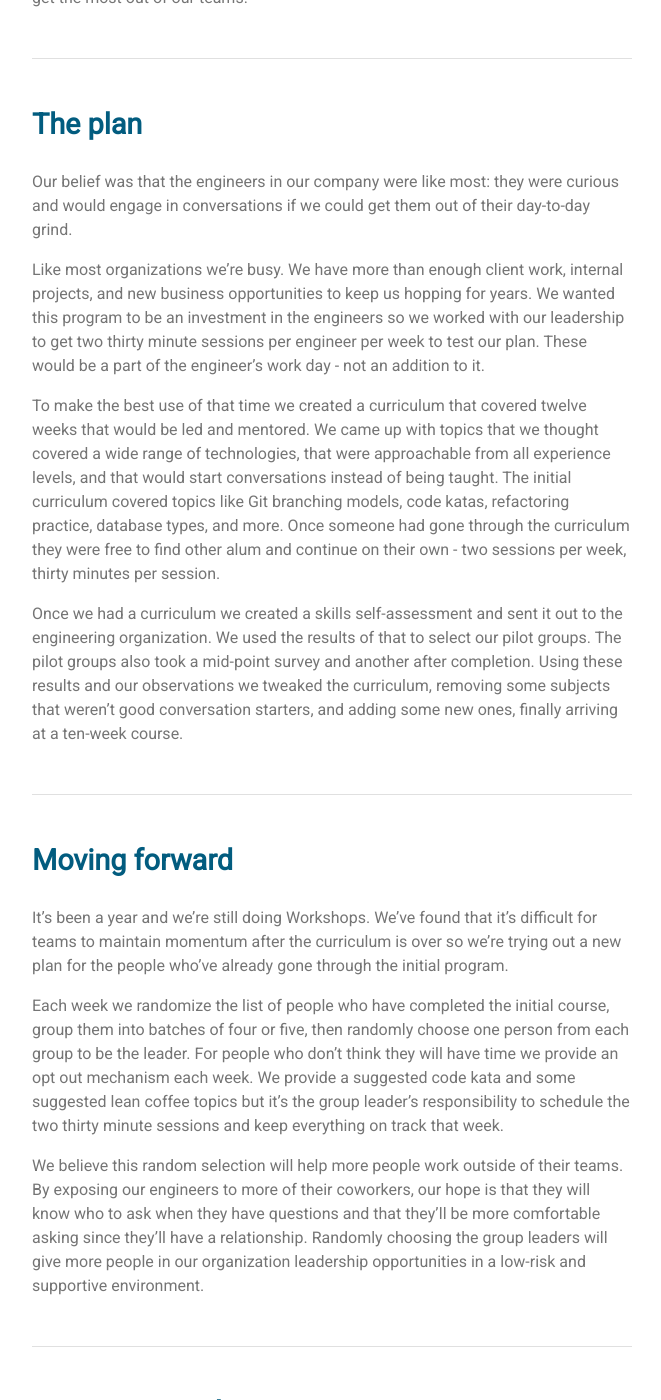
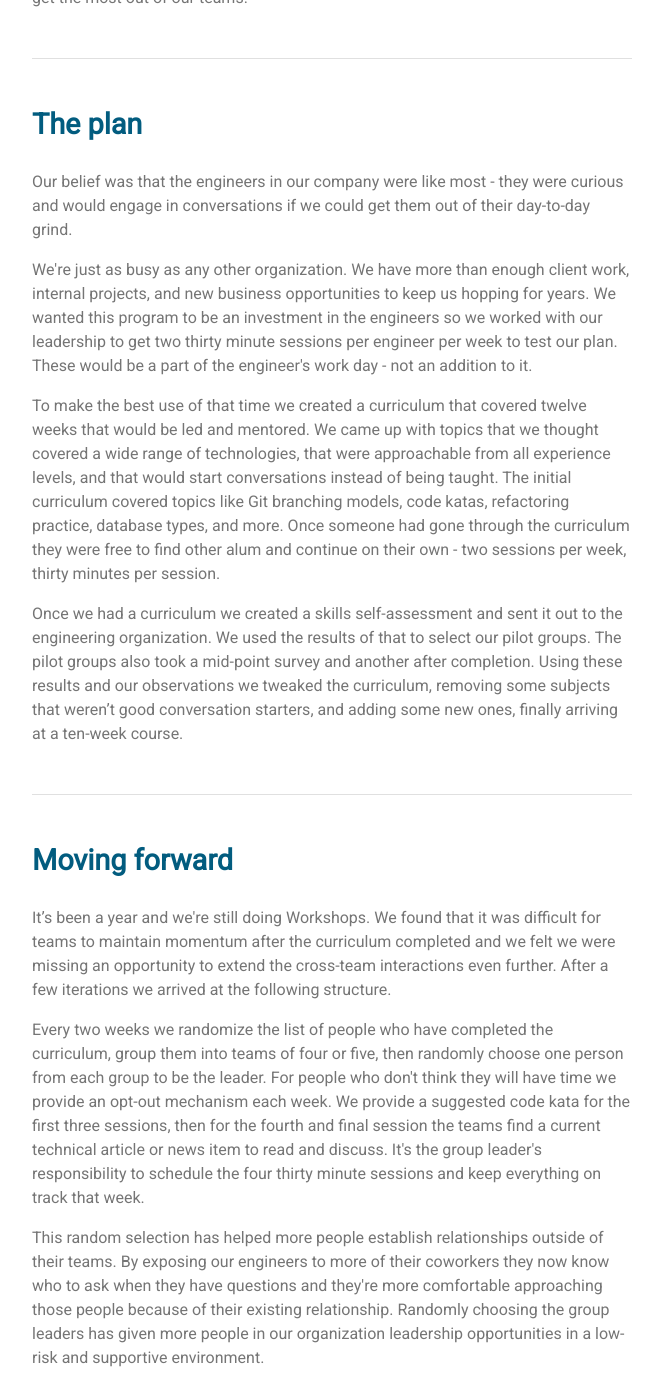
Before and after one commit to trevipay/workshops, a Jekyll site: the page built from docs/index.html, in a window 1280 px wide and 1400 px high, scrolled down 1746 px. Shown: the whole window, without its empty margins (308-969 px from the left). Built offline with Jekyll 4.4.1, drawn with Linux system fonts in a browser that asks for light colours; some of the changed text lies outside the part shown.

Commit message:
Updated index.html to reflect changes.

```diff
--- a/docs/index.html
+++ b/docs/index.html
@@ -3,27 +3,27 @@ layout: home
 ---
 
 <h1>Welcome</h1>
-<p>Welcome to the home of MSTS Workshops. Workshops is our internal learning, exploration, and cross-pollination program at MSTS. This site will describe what opportunities we saw, how they were addressed, how the plan was changed, and where to find our ten-week starter curriculum.</p>
+<p>Welcome to the home of MSTS Workshops. Workshops is our internal learning, exploration, and cross-pollination program at MSTS. This site will describe what opportunities we saw, how they were addressed, how the plan was changed over time, and where to find our ten-week starter curriculum.</p>
 <hr>
 
 <h2>What we were seeing around the office</h2>
 <p>Like many other mature organizations, we had an uneven distribution of engineer experience. In one bucket we had people with more than a decade of experience at our company who brought with them a wealth of knowledge about our industry, our customers, and the history of our organization. In another bucket we had lots of engineers who had arrived in the last year with vast amounts of experience from external organizations and projects. As we were expanding the team we were also bringing in early career engineers who needed exposure to new technologies as well as our internal methodologies.</p>
 <img src="/workshops/assets/experience-distribution.png" alt="Example engineer distribution">
-<p>We also had the fairly typical issue of teams staying within themselves and not reaching out to other teams for help or to collaborate. The organization wasn’t intentionally encouraging those behaviors, they were simply caused by momentum and tribalism.</p>
+<p>We also had the fairly typical issue of teams staying within themselves and not reaching out to other teams for help or to collaborate. The organization wasn’t intentionally encouraging those behaviors - they were simply caused by momentum and tribalism.</p>
 <p>For these reasons and more we had gaps that we needed to bridge so that we could get the most out of our teams.</p>
 <hr>
 
 <h2>The plan</h2>
-<p>Our belief was that the engineers in our company were like most: they were curious and would engage in conversations if we could get them out of their day-to-day grind.</p>
-<p>Like most organizations we’re busy. We have more than enough client work, internal projects, and new business opportunities to keep us hopping for years. We wanted this program to be an investment in the engineers so we worked with our leadership to get two thirty minute sessions per engineer per week to test our plan. These would be a part of the engineer’s work day - not an addition to it.</p>
-<p>To make the best use of that time we created a curriculum that covered twelve weeks that would be led and mentored. We came up with topics that we thought covered a wide range of technologies, that were approachable from all experience levels, and that would start conversations instead of being taught. The initial curriculum covered topics like Git branching models, code katas, refactoring practice, database types, and more. Once someone had gone through the curriculum they were free to find other alum and continue on their own - two sessions per week, thirty minutes per session.</p>
+<p>Our belief was that the engineers in our company were like most - they were curious and would engage in conversations if we could get them out of their day-to-day grind.</p>
+<p>We're just as busy as any other organization. We have more than enough client work, internal projects, and new business opportunities to keep us hopping for years.  We wanted this program to be an investment in the engineers so we worked with our leadership to get two thirty minute sessions per engineer per week to test our plan. These would be a part of the engineer's work day - not an addition to it.</p>
+<p>To make the best use of that time we created a curriculum that covered twelve weeks that would be led and mentored. We came up with topics that we thought covered a wide range of technologies, that were approachable from all experience levels, and that would start conversations instead of being taught.  The initial curriculum covered topics like Git branching models, code katas, refactoring practice, database types, and more. Once someone had gone through the curriculum they were free to find other alum and continue on their own - two sessions per week, thirty minutes per session.</p>
 <p>Once we had a curriculum we created a skills self-assessment and sent it out to the engineering organization. We used the results of that to select our pilot groups. The pilot groups also took a mid-point survey and another after completion. Using these results and our observations we tweaked the curriculum, removing some subjects that weren’t good conversation starters, and adding some new ones, finally arriving at a ten-week course.</p>
 <hr>
 
 <h2>Moving forward</h2>
-<p>It’s been a year and we’re still doing Workshops. We’ve found that it’s difficult for teams to maintain momentum after the curriculum is over so we’re trying out a new plan for the people who’ve already gone through the initial program.</p>
-<p>Each week we randomize the list of people who have completed the initial course, group them into batches of four or five, then randomly choose one person from each group to be the leader. For people who don’t think they will have time we provide an opt out mechanism each week. We provide a suggested code kata and some suggested lean coffee topics but it’s the group leader’s responsibility to schedule the two thirty minute sessions and keep everything on track that week.</p>
-<p>We believe this random selection will help more people work outside of their teams. By exposing our engineers to more of their coworkers, our hope is that they will know who to ask when they have questions and that they’ll be more comfortable asking since they’ll have a relationship. Randomly choosing the group leaders will give more people in our organization leadership opportunities in a low-risk and supportive environment.</p>
+<p>It’s been a year and we're still doing Workshops. We found that it was difficult for teams to maintain momentum after the curriculum completed and we felt we were missing an opportunity to extend the cross-team interactions even further. After a few iterations we arrived at the following structure.</p>
+<p>Every two weeks we randomize the list of people who have completed the curriculum, group them into teams of four or five, then randomly choose one person from each group to be the leader. For people who don't think they will have time we provide an opt-out mechanism each week. We provide a suggested code kata for the first three sessions, then for the fourth and final session the teams find a current technical article or news item to read and discuss.  It's the group leader's responsibility to schedule the four thirty minute sessions and keep everything on track that week.</p>
+<p>This random selection has helped more people establish relationships outside of their teams. By exposing our engineers to more of their coworkers they now know who to ask when they have questions and they're more comfortable approaching those people because of their existing relationship. Randomly choosing the group leaders has given more people in our organization leadership opportunities in a low-risk and supportive environment.</p>
 <hr>
 
 <h2>Starter curriculum</h2>
```
